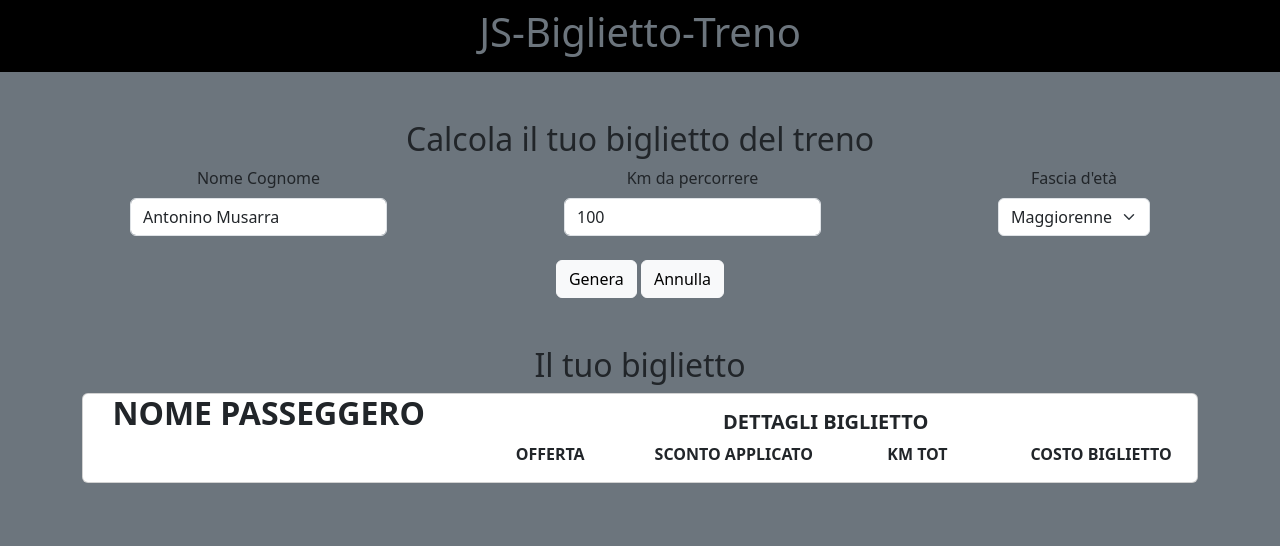
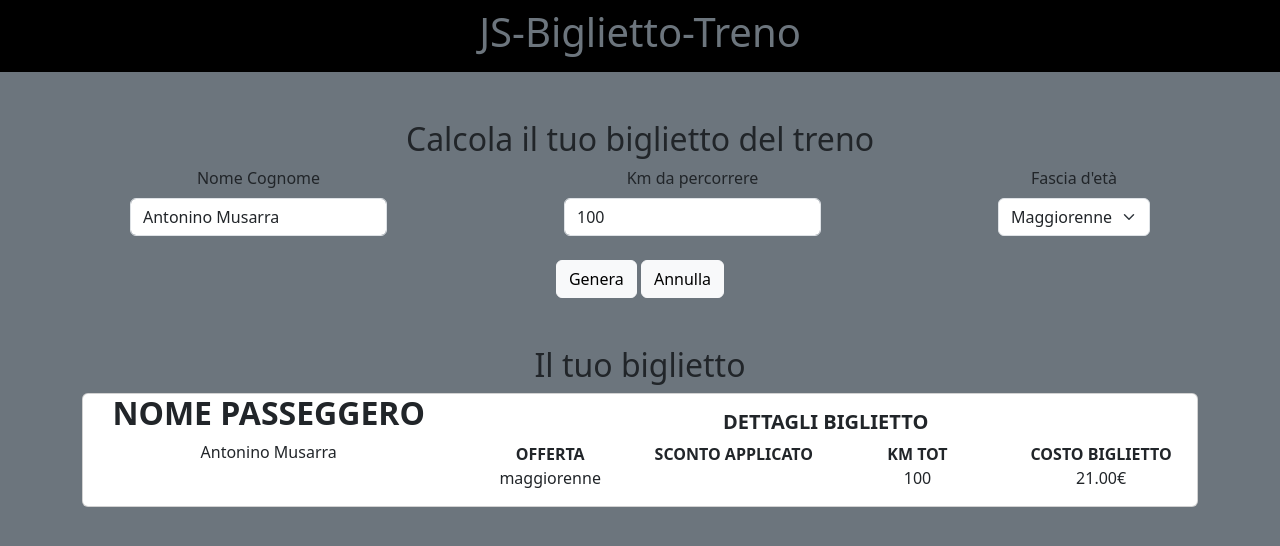
Before and after one commit to oninotna/js-biglietto-treno-form, a plain HTML site: page index.html in a window 1280 px wide. Both pictures are taken after a click on the button "Genera". Drawn offline with nearby package versions, Linux system fonts and the light colour scheme.

Commit message:
finished inserting output variables

```diff
--- a/index.html
+++ b/index.html
@@ -45,7 +45,7 @@
               <div class="d-flex justify-content-center justify-content-between ps-5 pe-5">
                 <div>
                   <div class="mb-2">Nome Cognome</div>
-                  <input class="form-control" id="user-date" type="text " value="Antonino Musarra">
+                  <input class="form-control" id="user-info" type="text " value="Antonino Musarra">
                 </div>
                 <div>
                   <div class="mb-2">Km da percorrere</div>
@@ -62,7 +62,7 @@
               </div>
               <div class="mt-4">
                 <button class="btn btn-light" id="generate-btn">Genera</button>
-                <button class="btn btn-light">Annulla</button>
+                <button class="btn btn-light" id="delete-btn">Annulla</button>
               </div>
             </form>
           </div>
@@ -74,7 +74,7 @@
               <div class="row g-0">
                 <div class="col-4">
                   <h2 class="fw-bold">NOME PASSEGGERO</h2>
-                  <div id="user-info"></div>
+                  <div class="mt-auto" id="ticket-user-info"></div>
                 </div>
                 <div class="col-8">
                   <div class="card-body">
--- a/js/script.js
+++ b/js/script.js
@@ -1,14 +1,21 @@
 // * VARIABILI DI INPUT
-const userDate = document.getElementById("user-date");
+const userInfo = document.getElementById("user-info");
 const tripDistance = document.getElementById("trip-distance");
 const ageRange = document.getElementById("age-range");
 const formInput = document.getElementById("form-input");
 const generateButton = document.getElementById("generate-btn");
+const deleteButton = document.getElementById("delete-btn");
 const priceForKm = 0.21;
 
 
 // * VARIABILI DI OUTPUT
 let finalPrice = 0;
+const ticketUserInfo = document.getElementById("ticket-user-info");
+const ticketPlane = document.getElementById("ticket-plane");
+const ticketDiscount = document.getElementById("ticket-discount");
+const ticketTripDistance = document.getElementById("ticket-trip-distance");
+const ticketFinalPrice = document.getElementById("ticket-final-price");
+
 
 formInput.addEventListener("submit", (event) => {
     event.preventDefault();
@@ -27,9 +34,48 @@ formInput.addEventListener("submit", (event) => {
         finalPrice = totalPrice;
     }
 
-    console.log(userDate.value);
+    ticketUserInfo.append(userInfo.value);
+    ticketPlane.append(ageRange.value);
+    ticketTripDistance.append(tripDistance.value);
+    ticketFinalPrice.append(`${finalPrice.toFixed(2)}€`);
+
+    console.log(userInfo.value);
     console.log(tripDistance.value);
     console.log(ageRange.value);
     console.log(totalPrice.toFixed(2));
     console.log(finalPrice.toFixed(2));
 });
+
+deleteButton.addEventListener("click", () => {
+
+});
+
+
+
+
+
+// document.getElementById('ticket-discount').innerHTML = `
+//         <div>
+//         </div>
+//     `;
+
+
+//     const container = document.createElement('div')
+//     container.classList.add('container', 'pippo');
+
+//     const row = document.createElement('div');
+//     row.classList.add('row');
+
+//     for (let i = 0; i < 5; i++) {
+//         const col = document.createElement('div');
+//         col.classList.add('col');
+//         row.appendChild(col);
+//     }
+
+//     container.appendChild(row);
+//     ticketUserInfo.append(container);
+// function myCreateElement(tagName, classList) {
+//     const el = document.createElement(tagName);
+//     // ...
+//     return el;
+// }
```
